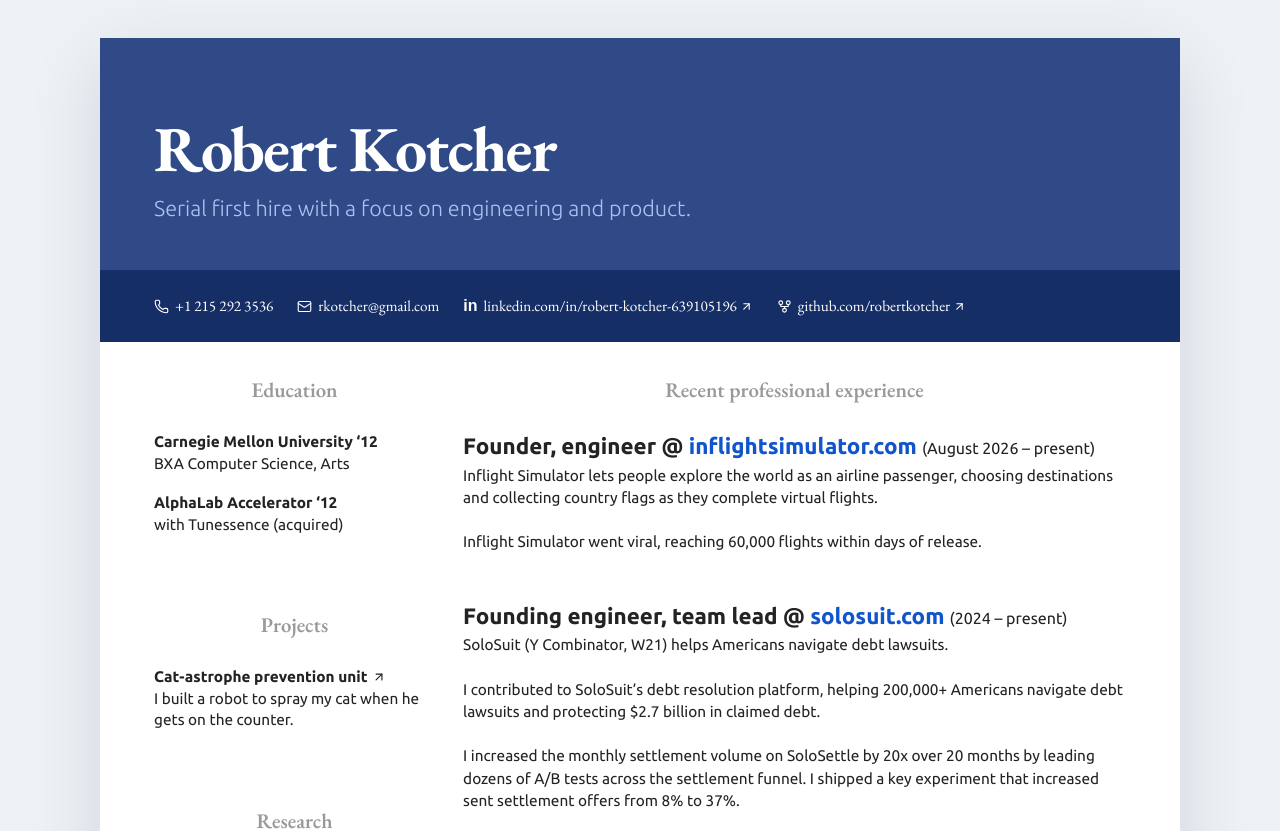
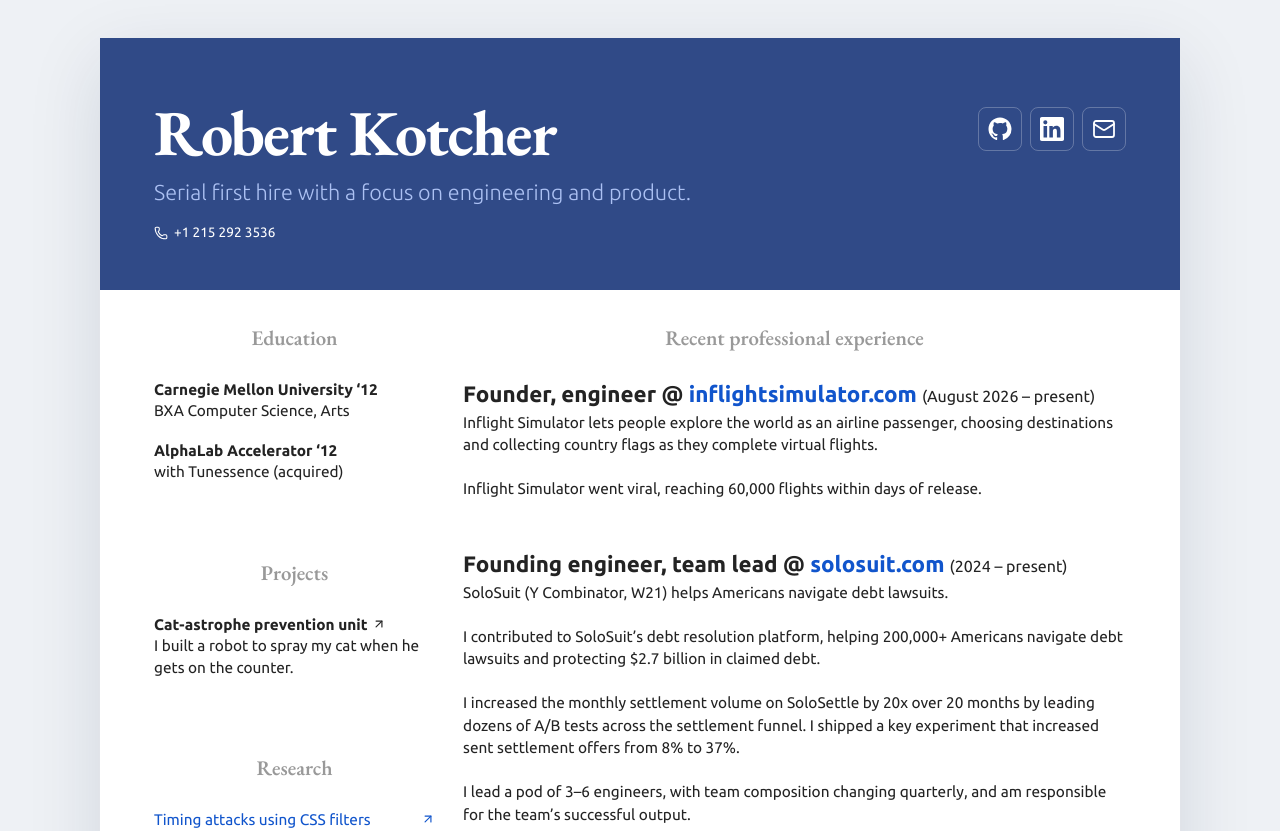
Before and after one commit to robertkotcher/robertkotcher.com, a Next.js app: page / in a window 1280 px wide. Shown: the top 831 px of the page. Built offline with nearby package versions, Linux system fonts and the light colour scheme.

Commit message:
Move social links into header with brand icons

```diff
--- a/app/globals.css
+++ b/app/globals.css
@@ -17,15 +17,16 @@ body { color: var(--ink); font-family: var(--font-ubuntu), Arial, sans-serif; ma
 a { color: var(--link); text-underline-offset: 0.12em; }
 .resume-shell { min-height: 100vh; padding: 38px 20px; }
 .resume { background: var(--paper); box-shadow: 0 22px 70px rgba(15,31,69,.12); margin: 0 auto; max-width: 1080px; overflow: hidden; }
-.resume-header { background: var(--navy-soft); color: var(--paper); }
-.identity { padding: 76px 54px 48px; }
+.resume-header { background: var(--navy-soft); color: var(--paper); display: flex; align-items: flex-start; justify-content: space-between; gap: 24px; padding: 60px 54px 44px; }
+.identity { min-width: 0; }
 .identity h1 { font-family: var(--font-garamond), Georgia, serif; font-size: clamp(2.6rem, 6vw, 4rem); font-weight: 700; letter-spacing: -.025em; line-height: 1.1; margin: 0; }
-.identity p { color: var(--periwinkle); font-size: clamp(.75rem, 3.6vw, 1.35rem); font-weight: 300; line-height: 1.3; margin: 10px 0 0; white-space: nowrap; }
-.contact-bar { background: var(--navy); display: flex; flex-wrap: wrap; align-items: center; font-style: normal; gap: 12px 24px; padding: 24px 54px; }
-.contact-bar a { align-items: center; color: white; display: inline-flex; font-family: var(--font-garamond), Georgia, serif; font-size: .95rem; gap: 6px; text-decoration: none; }
-.contact-bar a:hover { text-decoration: underline; }
-.external-icon { margin-left: -3px; }
-.linkedin-mark { font-family: Arial,sans-serif; font-size: 16px; font-weight: 700; }
+.identity p { color: var(--periwinkle); font-size: clamp(.75rem, 3.6vw, 1.35rem); font-weight: 300; line-height: 1.3; margin: 10px 0 0; }
+.header-socials { display: flex; flex-shrink: 0; gap: 8px; padding-top: 9px; }
+.header-socials a { display: inline-flex; align-items: center; justify-content: center; width: 44px; height: 44px; color: white; border: 1px solid rgba(255,255,255,.25); border-radius: 8px; }
+.header-socials img { filter: brightness(0) invert(1); }
+.header-socials a:hover { background: rgba(255,255,255,.12); border-color: rgba(255,255,255,.6); }
+.header-phone { display: inline-flex; align-items: center; gap: 6px; color: white; font-size: .85rem; margin-top: 16px; text-decoration: none; }
+.header-phone:hover { text-decoration: underline; }
 .resume-body { display: grid; grid-template-columns: 31.8% minmax(0,68.2%); padding: 36px 54px 80px; gap: 0; }
 .sidebar { padding: 0 28px 0 0; }
 .experience { padding: 0; }
@@ -65,9 +66,8 @@ a:focus-visible { border-radius: 2px; outline: 3px solid #86a6ef; outline-offset
 @media (max-width: 760px) {
   .resume-shell { padding: 0; }
   .resume { box-shadow: none; }
-  .identity { padding: 42px 26px 32px; }
-  .contact-bar { padding: 20px 26px; gap: 12px 20px; }
-  .contact-bar a { overflow-wrap: anywhere; }
+  .resume-header { padding: 36px 26px 30px; flex-wrap: wrap; gap: 18px; }
+  .header-socials { margin-left: auto; padding-top: 0; }
   .resume-body { display: flex; flex-direction: column; padding: 32px 26px 44px; }
   .experience { order: 1; }
   .sidebar { order: 2; border-top: 1px solid var(--line); margin-top: 36px; padding: 32px 0 0; }
--- a/app/page.tsx
+++ b/app/page.tsx
@@ -1,6 +1,6 @@
+import Image from "next/image";
 import {
   ArrowUpRight,
-  GitFork,
   Mail,
   Phone,
 } from "lucide-react";
@@ -29,46 +29,23 @@ export default function Home() {
           <div className="identity">
             <h1>Robert Kotcher</h1>
             <p>Serial first hire with a focus on engineering and product.</p>
+            <a className="header-phone" href="tel:+12152923536" aria-label="Call Robert Kotcher">
+              <Phone aria-hidden="true" size={14} strokeWidth={1.8} />
+              +1 215 292 3536
+            </a>
           </div>
 
-          <address className="contact-bar">
-            <a href="tel:+12152923536" aria-label="Call Robert Kotcher">
-              <Phone aria-hidden="true" size={15} strokeWidth={1.8} />
-              <span>+1 215 292 3536</span>
+          <nav className="header-socials" aria-label="Social and contact links">
+            <a href="https://github.com/robertkotcher" target="_blank" rel="noreferrer" aria-label="Robert Kotcher on GitHub" title="GitHub">
+              <Image src="/github-icon.svg" alt="" width={24} height={24} />
             </a>
-            <a href="mailto:rkotcher@gmail.com">
-              <Mail aria-hidden="true" size={15} strokeWidth={1.8} />
-              <span>rkotcher@gmail.com</span>
+            <a href="https://www.linkedin.com/in/robert-kotcher-639105196" target="_blank" rel="noreferrer" aria-label="Robert Kotcher on LinkedIn" title="LinkedIn">
+              <Image src="/linkedin-icon.svg" alt="" width={24} height={24} />
             </a>
-            <a
-              href="https://www.linkedin.com/in/robert-kotcher-639105196"
-              target="_blank"
-              rel="noreferrer"
-            >
-              <span className="linkedin-mark" aria-hidden="true">
-                in
-              </span>
-              <span>linkedin.com/in/robert-kotcher-639105196</span>
-              <ArrowUpRight
-                aria-hidden="true"
-                className="external-icon"
-                size={13}
-              />
+            <a href="mailto:rkotcher@gmail.com" aria-label="Email Robert Kotcher" title="rkotcher@gmail.com">
+              <Mail aria-hidden="true" size={24} strokeWidth={1.8} />
             </a>
-            <a
-              href="https://github.com/robertkotcher"
-              target="_blank"
-              rel="noreferrer"
-            >
-              <GitFork aria-hidden="true" size={15} strokeWidth={1.8} />
-              <span>github.com/robertkotcher</span>
-              <ArrowUpRight
-                aria-hidden="true"
-                className="external-icon"
-                size={13}
-              />
-            </a>
-          </address>
+          </nav>
         </header>
 
         <div className="resume-body">
```
